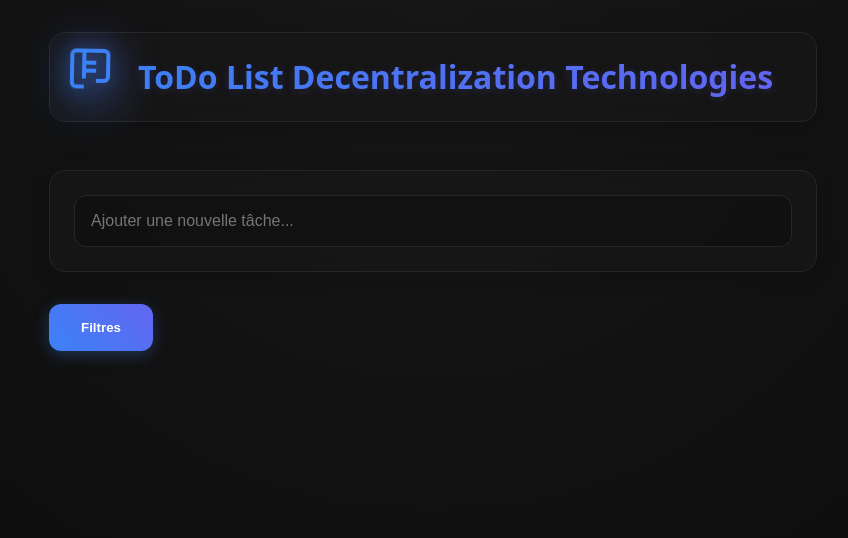
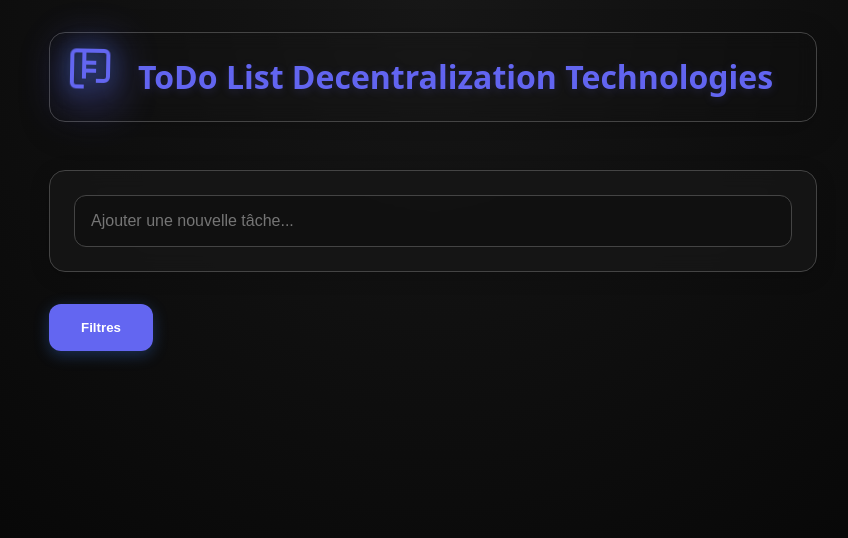
Before and after one commit to Elias792/ToDoList-MARCHANI-CDOF5, a plain HTML site: page index.html in a window 1280 px wide. Shown: the whole page, without its empty margins (207-1055 px from the left). Drawn offline with Linux system fonts and the light colour scheme.

Commit message:
Update styles.css
Fixed the colorimetry

```diff
--- a/styles.css
+++ b/styles.css
@@ -1,11 +1,11 @@
 :root {
-    --background: #0A0A0A;
-    --foreground: #E2E8F0;
-    --primary: #3B82F6;
-    --primary-hover: #2563EB;
-    --secondary: #171717;
-    --secondary-hover: #262626;
-    --border: #262626;
+    --background: #000000;
+    --foreground: #4F46E5;
+    --primary: #6366F1;
+    --primary-hover: #4F46E5;
+    --secondary: #2c2c2c;
+    --secondary-hover: #2c2c2c;
+    --border: #444444;
     --accent: #6366F1;
 }
 
@@ -35,7 +35,7 @@ header {
     gap: 1.5rem;
     margin-bottom: 3rem;
     padding: 1rem;
-    background: rgba(23, 23, 23, 0.7);
+    background: rgba(23, 23, 2c, 0.7);
     backdrop-filter: blur(10px);
     border-radius: 1rem;
     border: 1px solid var(--border);
```
